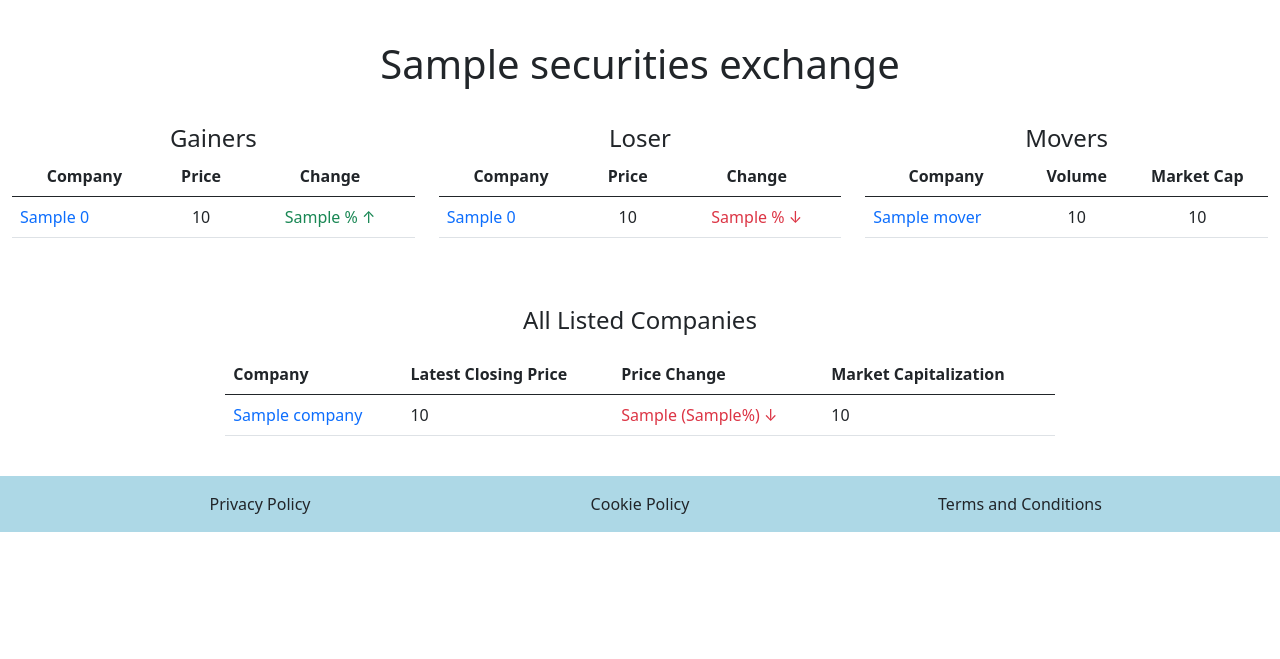
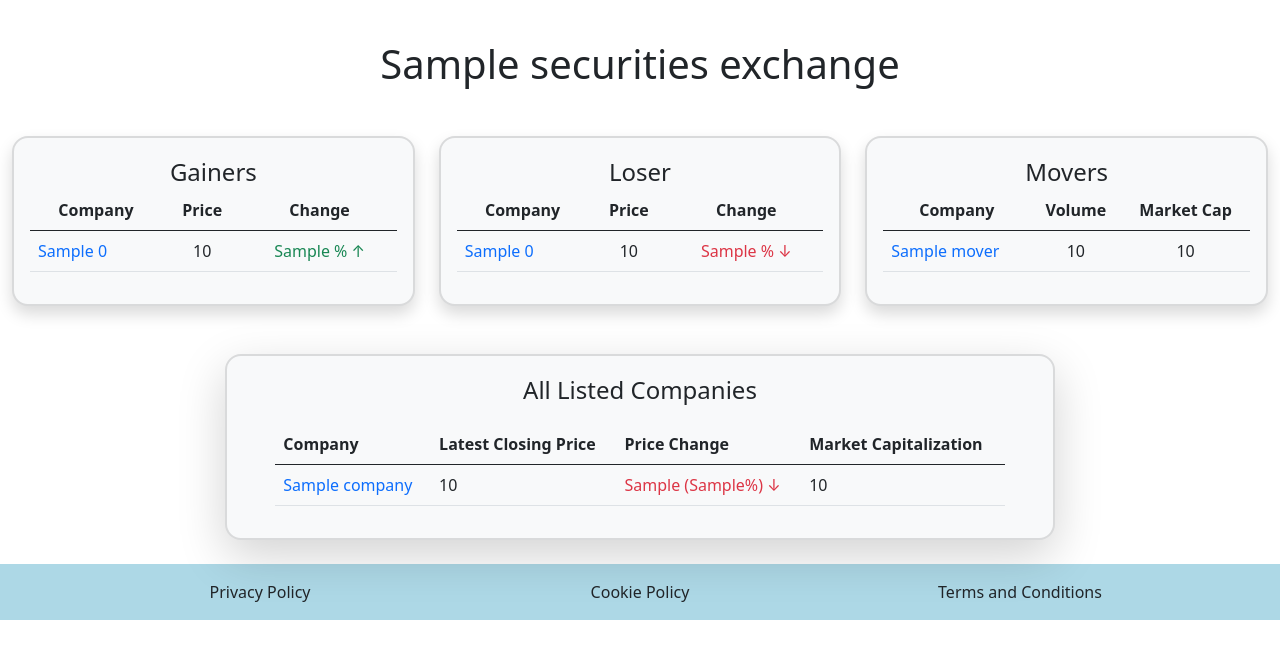
Before and after one commit to d-mwenda/securities, a Django app: template securities_web/backend/securities/templates/stock_trading/bourse.html in a window 1280 px wide. Shown: the part 56-715 px from the top of the page. Run offline with Django 3.2, Linux system fonts and the light colour scheme; the template is opened without the code that fills it: most values are stand-ins (such as "Sample title", 1, 10 or a date in 2020); some libraries are stand-ins or nearby versions.

Commit message:
stocks cards made beautiful

```diff
--- a/securities_web/backend/securities/static/dist/css/main.css
+++ b/securities_web/backend/securities/static/dist/css/main.css
@@ -0,0 +1,3 @@
+div.stock-info-card {
+    border-radius: 1em !important;
+}
--- a/securities_web/backend/securities/templates/base.html
+++ b/securities_web/backend/securities/templates/base.html
@@ -18,8 +18,8 @@
     <!-- Place favicon.ico in the root directory -->
 
     <!-- <link rel="stylesheet" href="css/normalize.css"> -->
+    <link href="https://cdn.jsdelivr.net/npm/bootstrap@5.0.0-beta3/dist/css/bootstrap.min.css" rel="stylesheet" integrity="sha384-eOJMYsd53ii+scO/bJGFsiCZc+5NDVN2yr8+0RDqr0Ql0h+rP48ckxlpbzKgwra6" crossorigin="anonymous">
     <link rel="stylesheet" href="{% static 'dist/css/main.css' %}">
-    <link href="https://cdn.jsdelivr.net/npm/bootstrap@5.0.0-beta3/dist/css/bootstrap.min.css" rel="stylesheet" integrity="sha384-eOJMYsd53ii+scO/bJGFsiCZc+5NDVN2yr8+0RDqr0Ql0h+rP48ckxlpbzKgwra6" crossorigin="anonymous">
 
     <meta name="theme-color" content="#fafafa"> {% block custom_styles %} {% comment %} Use this block in inheriting templates to include custom styles specific to the page.{% endcomment %} {% endblock custom_styles %}
 </head>
--- a/securities_web/backend/securities/templates/index/home.html
+++ b/securities_web/backend/securities/templates/index/home.html
@@ -30,7 +30,8 @@
     }
 
     .bg-dark {
-        /* margin: -.75rem; */
+        margin-left: -.75rem;
+        margin-right: -.75rem;
     }
 </style>
 {% endblock custom_styles %} {% block content %}
--- a/securities_web/backend/securities/templates/stock_trading/bourse.html
+++ b/securities_web/backend/securities/templates/stock_trading/bourse.html
@@ -2,9 +2,9 @@
 <div class="container text-center pt-5">
     <h1 class="mt-5" data-country="{{securities_exchange.country.slug}}" data-bourse="{{securities_exchange.slug}}">{{securities_exchange.name}}</h1>
 </div>
-<div class="row justify-content-center py-4 text-center">
+<div class="row justify-content-center py-4 text-center mt-4">
     <div class="col-xs-8 col-md-8 col-lg-4">
-        <div class="card border-0">
+        <div class="stock-info-card card bg-light border-2 p-3 shadow">
             <span class="card-text fs-4">Gainers</span>
             <table class="table table-hover">
                 <thead>
@@ -28,7 +28,7 @@
         </div>
     </div>
     <div class="col-xs-8 col-md-8 col-lg-4">
-        <div class="card border-0">
+        <div class="stock-info-card card bg-light border-2 p-3 shadow">
             <span class="card-text fs-4">Loser</span>
             <table class="table table-hover">
                 <thead>
@@ -52,7 +52,7 @@
         </div>
     </div>
     <div class="col-xs-4 col-md-8 col-lg-4">
-        <div class="card border-0">
+        <div class="stock-info-card card bg-light border-2 p-3 shadow">
             <span class="card-text fs-4">Movers</span>
             <table class="table table-hover">
                 <thead>
@@ -78,6 +78,7 @@
 </div>
 <div class="row justify-content-center py-4 text-center">
     <div class="col-xs-12 col-lg-8">
+        <div class="stock-info-card card bg-light border-2 px-5 py-3 shadow-lg">
             <p class="card-text fs-4 mb-10">All Listed Companies</p>
             <table class="table table-hover all-listings">
                 <thead>
@@ -101,6 +102,7 @@
             </table>
         </div>
     </div>
+</div>
 {% endblock content %} {% block custom_scripts %}
 <script>
     $(document).ready(function() {
```
Lines whose indentation alone changed are shown as unchanged.
